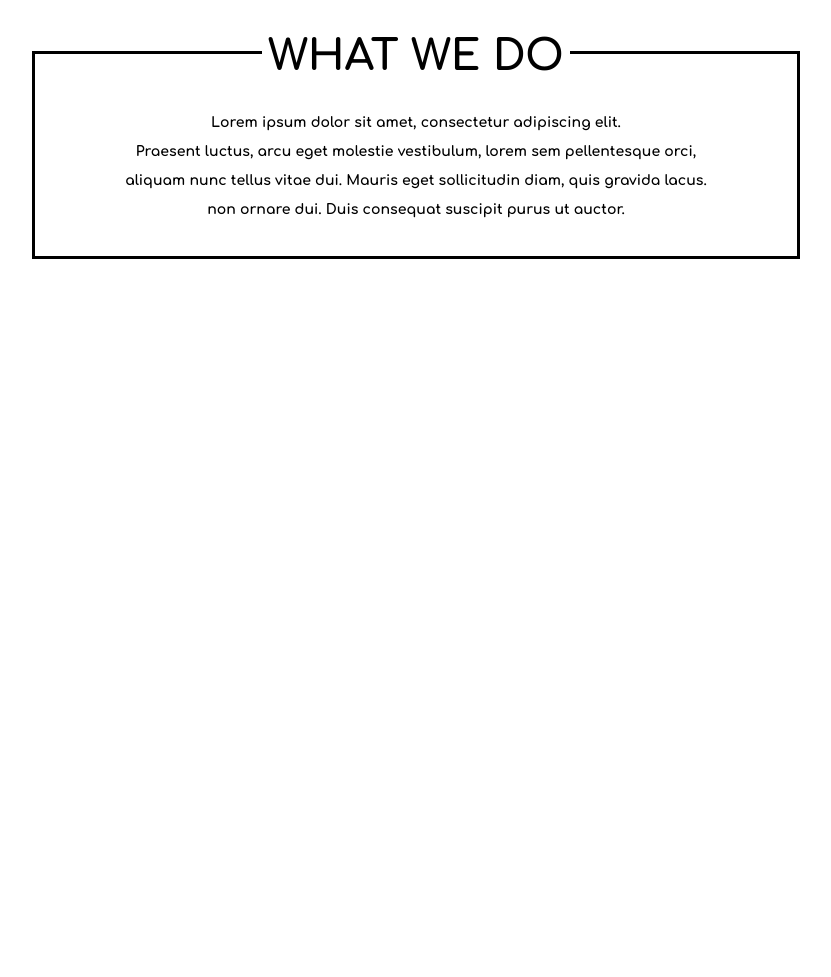
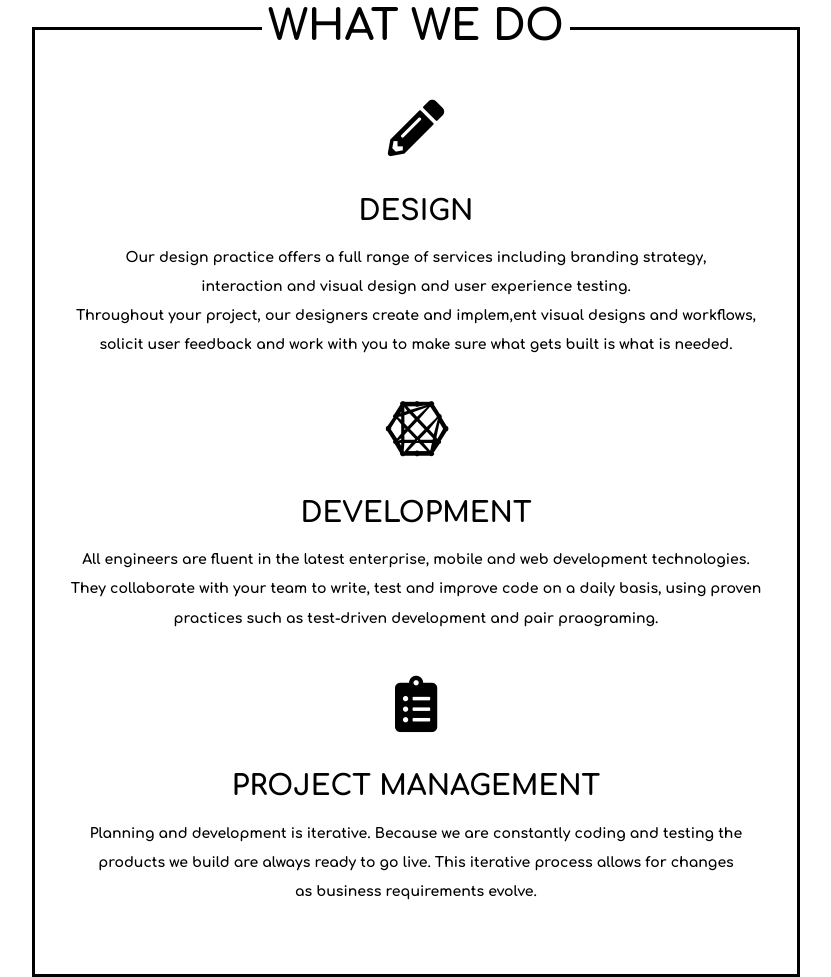
Before and after one commit to Makabra93/Website-1, a website: page index.html in a window 1280 px wide. Shown: the part 1610-2587 px from the top of the page, without its empty margins (224-1055 px from the left). Before the commit the page ends 2017 px from the top, so only its background shows below. Drawn offline with nearby package versions, Linux system fonts and the light colour scheme.

Commit message:
Add section whatWeDo

```diff
--- a/index.html
+++ b/index.html
@@ -5,6 +5,7 @@
 		<title>Layout</title>
 		<link rel="stylesheet" href=https://maxcdn.bootstrapcdn.com/font-awesome/4.7.0/css/font-awesome.min.css>
 		<link rel="stylesheet" type="text/css" href="styles/style.css">
+		<link rel="stylesheet" href="https://use.fontawesome.com/releases/v5.0.9/css/all.css" integrity="sha384-5SOiIsAziJl6AWe0HWRKTXlfcSHKmYV4RBF18PPJ173Kzn7jzMyFuTtk8JA7QQG1" crossorigin="anonymous">
 	</head>
 	<body>
 		<header>
@@ -60,11 +61,28 @@
 					<div class="section-header">
 						<h1>what we do</h1>
 					</div>
-						<p>Lorem ipsum dolor sit amet, consectetur adipiscing elit.</p>
-						<p>Praesent luctus, arcu eget molestie vestibulum, lorem sem pellentesque orci,</p>
-						<p>aliquam nunc tellus vitae dui. Mauris eget sollicitudin diam, quis gravida lacus.</p>
-						<p>non ornare dui. Duis consequat suscipit purus ut auctor.</p>
-
+					<div class="whatWeDo-section">
+						<i class="fas fa-pencil-alt"></i>
+						<h2>DESIGN</h2>
+						<p>Our design practice offers a full range of services including branding strategy,</p>
+						<p>interaction and visual design and user experience testing.</p>
+						<p>Throughout your project, our designers create and implem,ent visual designs and workflows,</p>
+						<p>solicit user feedback and work with you to make sure what gets built is what is needed.</p>
+					</div>
+					<div class="whatWeDo-section">
+						<i class="fab fa-connectdevelop"></i>
+						<h2>DEVELOPMENT</h2>
+						<p>All engineers are fluent in the latest enterprise, mobile and web development technologies.</p>
+						<p>They collaborate with your team to write, test and improve code on a daily basis, using proven</p>
+						<p>practices such as test-driven development and pair praograming.</p>
+					</div>
+					<div class="whatWeDo-section">
+						<i class="fas fa-clipboard-list"></i>
+						<h2>PROJECT MANAGEMENT</h2>
+						<p>Planning and development is iterative. Because we are constantly coding and testing the</p>
+						<p>products we build are always ready to go live. This iterative process allows for changes</p>
+						<p>as business requirements evolve.</p>
+					</div>
 				</div>
 			</section>
 	</body>
--- a/sass/style.scss
+++ b/sass/style.scss
@@ -14,7 +14,6 @@ body {
         background-image: url("https://images.pexels.com/photos/196660/pexels-photo-196660.jpeg?w=1260&h=750&auto=compress&cs=tinysrgb");
         background-size: cover;
 
-
         .container {
             padding-top: 22vh;
 
@@ -30,7 +29,7 @@ body {
         height: 48vh;
         padding-top: 15px;
         font-size: 0.8em;
-        margin: 25px 0;
+        margin: 15px 0;
 
         .section-border {
             margin: 30px 20vw;
@@ -43,24 +42,25 @@ body {
                 border-top: $txtborder solid;
                 left: 0;
                 right: 70%;
-                top: 8%;
+                top: 6%;
             }
             .borderTop-right {
-                @extend .borderTop-left;
+                position: absolute;
+                border-top: $txtborder solid;
                 left: 70%;
                 right: 0;
-                top: 8%;
+                top: 6%;
             }
             .borderSide-left {
                 position: absolute;
                 border-left: $txtborder solid;
-                top: 8%;
+                top: 6%;
                 bottom: 0;
             }
             .borderSide-right {
                 position: absolute;
                 border-right: $txtborder solid;
-                top: 8%;
+                top: 6%;
                 bottom: 0;
                 right: 0;
             }
@@ -70,13 +70,63 @@ body {
             }
         }
     }
+
     .services {
         @extend .about-us;
         background-color: lightblue;
         height: 38vh;
-        margin-top: 15px;
+        margin-top: 0;
+        .section-border {
+            .borderTop-left {
+                top: 8%;
+            }
+            .borderTop-right {
+                top: 8%;
+            }
+            .borderSide-left {
+                top: 8%;
+            }
+            .borderSide-right {
+                top: 8%;
+            }
+            .section-header {
+                text-transform: uppercase;
+                font-size: 2.0em;
+            }
+        }
     }
+
     .whatWeDo {
         @extend .about-us;
+        height: 95vh;
+        .section-border {
+            .borderTop-left {
+                top: 2.5%;
+            }
+            .borderTop-right {
+                top: 2.5%;
+            }
+            .borderSide-left {
+                top: 2.5%;
+            }
+            .borderSide-right {
+                top: 2.5%;
+            }
+            .section-header {
+                text-transform: uppercase;
+                font-size: 2.0em;
+            }
+        }
+        .whatWeDo-section {
+
+            margin: 50px 0;
+            i {
+                font-size: 4.0em;
+                margin-bottom: 15px;
+            }
+            h2 {
+                font-size: 2.0em;
+            }
+        }
     }
 }
```
Also changed, not shown: styles/style.css, 1 other file.
